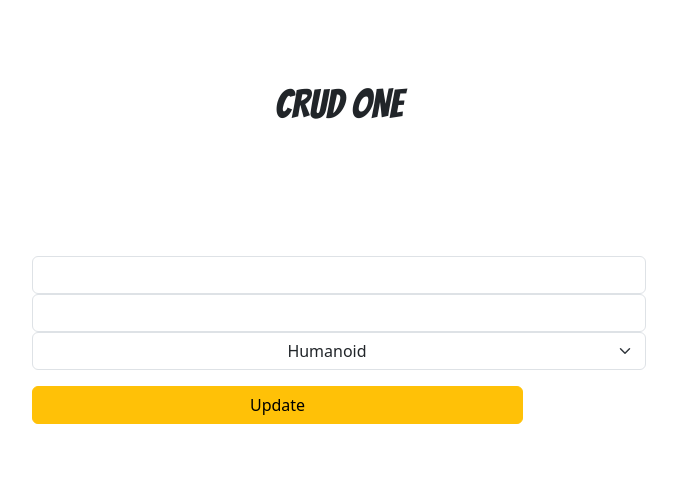
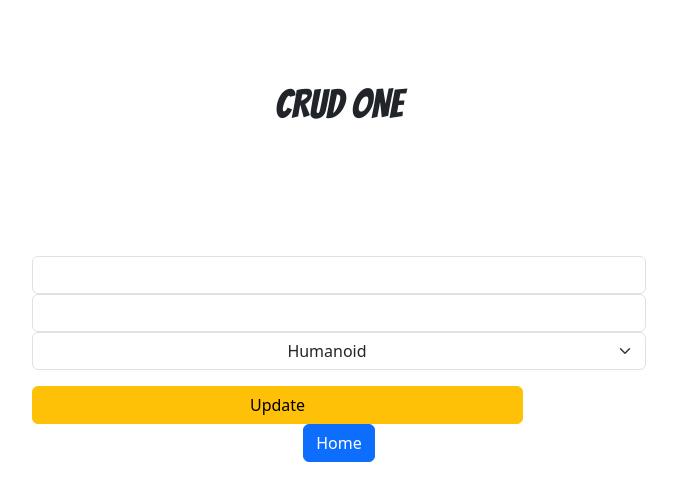
Before and after one commit to swhipz/butikk, a React (Create React App) app in the folder crud_one/crud_one/: page /edit in a window 1280 px wide. Shown: the top 500 px of the page, without its empty margins (301-978 px from the left). Built offline with nearby package versions, Linux system fonts and the light colour scheme.

Commit message:
Name undefined

```diff
--- a/crud_one/crud_one/src/components/Edit.js
+++ b/crud_one/crud_one/src/components/Edit.js
@@ -46,7 +46,7 @@ const Edit = () => {
 
   return(
     <>
-    <Form className="d-grid gap2" id="updateID" >
+    <Form className="d-grid gap2" id="updateID">
       <Form.Group controlId="formBasicEmail">
         <Form.Control value={name} onChange={(e)=>{setName(e.target.value)}} type="text" style={{display:"flex", textAlign:"center"}}/>
       </Form.Group>
@@ -62,6 +62,7 @@ const Edit = () => {
       </Form.Group>
     </Form>
     <Button variant="warning" className="btn" style={{width:"80%", marginTop:"2vh"}} onClick={(e)=>{handleSubmit(e)}}>Update</Button>
+    <Link to="/"><Button variant="primary">Home</Button></Link>
 
     </>
   )
```
